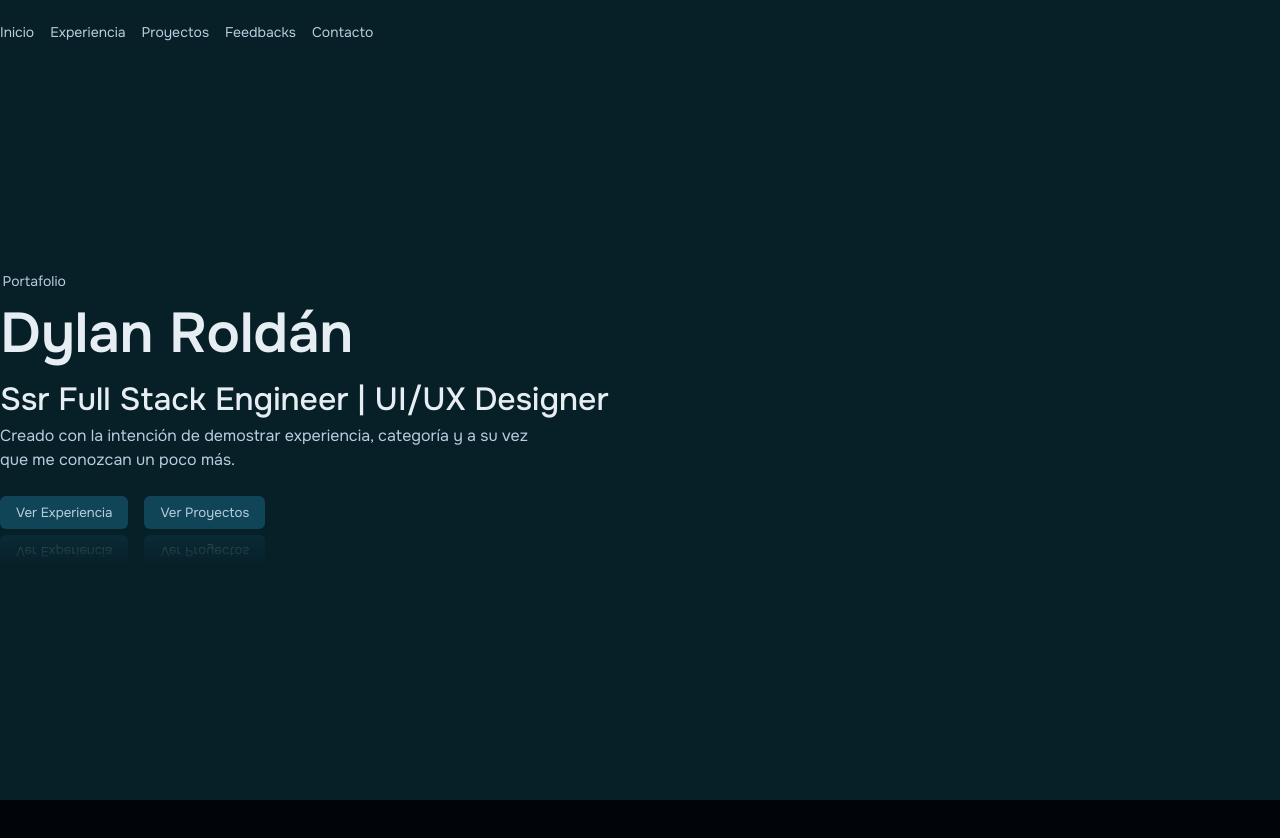
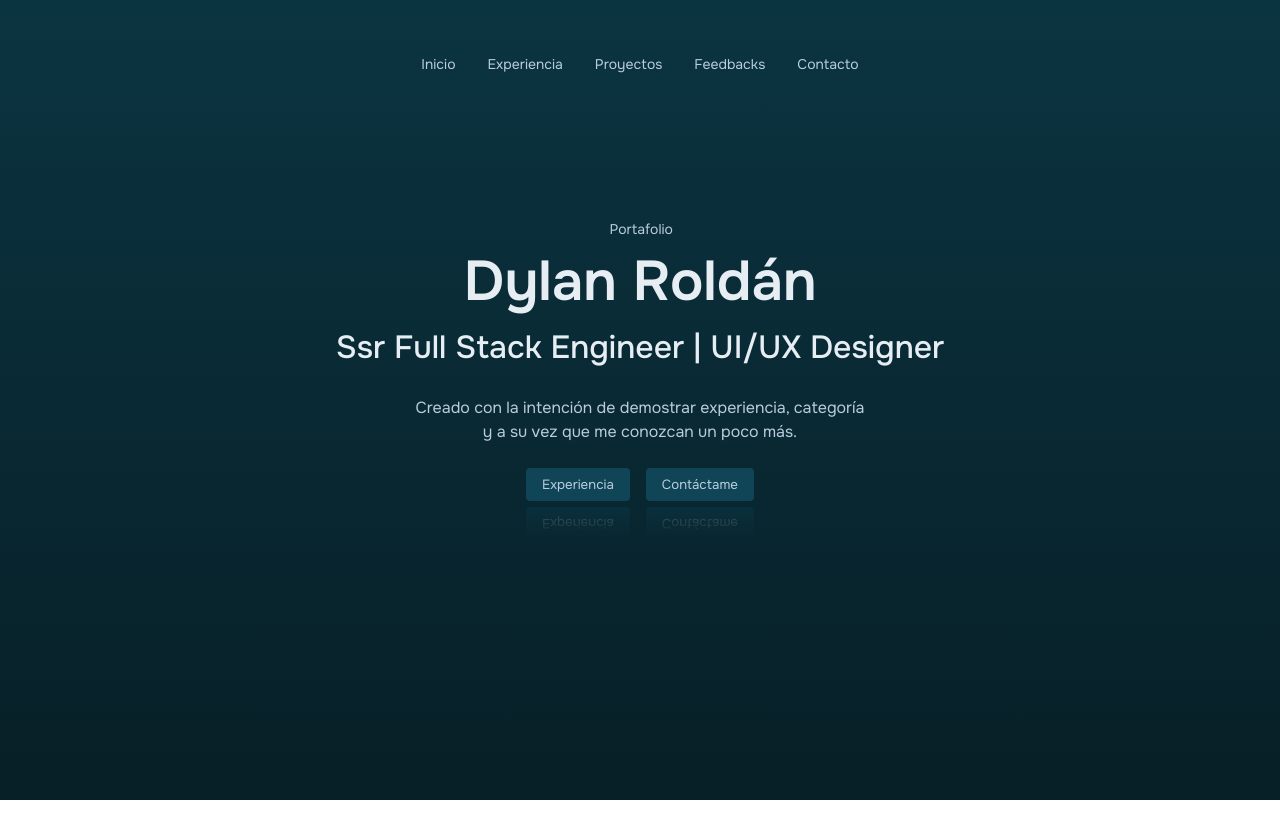
Before and after one commit to DyanDeveloper/portfolio, a React (Vite) app: page / in a window 1280 px wide. Shown: the top 838 px of the page. After the commit the page ends 800 px from the top, so only its background shows below. Built offline with nearby package versions, Linux system fonts and the light colour scheme.

Commit message:
Home View Features

```diff
--- a/src/assets/styles/general.scss
+++ b/src/assets/styles/general.scss
@@ -5,13 +5,18 @@
     box-sizing: border-box;
     padding: 0;
     margin: 0;
+    user-select: #1A7999;
 }
-
+::selection{
+    color: #219BC4;
+    background-color: transparent;
+}
 :root{
     --color-primary: #E6EDF3;
     --color-secondary: #BACDDE;
     --color-body: rgba(1, 4, 9, 1.0);
     --transition-ft: all 0.25s ease-in-out;
+    --max-width: 1115px;
 
     color-scheme: light dark;
     color: var(--color-primary);
@@ -25,8 +30,8 @@
 }
 
 body{
-    min-height: 200vh;
-    background-color: var(--color-body);
+    height: 100vh;
+    background: linear-gradient(0deg, rgba(7,31,39,1) 0%, rgba(11,52,65,1) 100%);
 }
 
 section{
@@ -46,9 +51,8 @@ button{
     -webkit-box-reflect: below 6px linear-gradient(transparent, #00000050);
     transition: var(--transition-ft);
     cursor: pointer;
-    background-color: #0f4557;
     padding: 0.5rem 1rem;
-    border-radius: 6px;
+    border-radius: 4px;
 }
 button:hover{
     color:  var(--color-primary);
@@ -66,8 +70,7 @@ a:hover{
 
 nav, ul{
     width: 100%;
-    max-width: 1280px;
-
+    max-width: var(--max-width);
     margin: auto;
 
     display: flex;
--- a/src/components/Header/Header.scss
+++ b/src/components/Header/Header.scss
@@ -1,9 +1,10 @@
 .header{
     display: flex;
     align-items: center;
+    justify-content: center;
 
     width: 100%;
-    height: 64px;
+    height: 128px;
     position: fixed;
     top: 0;
     right: 0;
--- a/src/components/Navbar/Navbar.scss
+++ b/src/components/Navbar/Navbar.scss
@@ -1,3 +1,10 @@
 .nav-list{
-    justify-content: flex-start;
+    gap: 1rem;
 }
+.nav-path{
+    border-radius: 4px;
+    padding: 0.25rem 0.5rem;
+}
+.nav-path:hover{
+    background-color: #0B3441;
+}
--- a/src/pages/Home/Home.jsx
+++ b/src/pages/Home/Home.jsx
@@ -9,11 +9,12 @@ const Home = () => {
           <h4 className="section-home__h4">Portafolio</h4>
           <h1 className="section-home__h1">Dylan Roldán</h1>
           <h2 className="section-home__h2">Ssr Full Stack Engineer | UI/UX Designer</h2>
+          <br />
           <p className="section-home__p">Creado con la intención de demostrar experiencia, categoría y a su vez que me conozcan un poco más.</p>
           <br />
           <div className="ctas-container">
-            <button type="button">Ver Experiencia</button>
-            <button type="button">Ver Proyectos</button>
+            <button type="button" className="home-cta">Experiencia</button>
+            <button type="button" className="home-cta">Contáctame</button>
           </div>
         </div>
       </section>
--- a/src/pages/Home/Home.scss
+++ b/src/pages/Home/Home.scss
@@ -1,16 +1,18 @@
 .section-home{
-    flex-direction: column;
-    align-items: flex-start;
-    height: 100vmin;
-    background-color: rgba(7,31,39,1);
+    height: 90vmin;
+
 }
 .section-home__container{
+    width: 100%;
+    max-width: var(--max-width);
+    margin: auto;
+
     display: flex;
     flex-direction: column;
-    align-items: flex-start;
-    width: 100%;
-    max-width: 1280px;
-    margin: auto;
+    align-items: center;
+    justify-content: center;
+    text-align: center;
+
 }
 .section-home__h4{
     font-size: 0.875rem;
@@ -27,7 +29,7 @@
     font-weight: 500;
 }
 .section-home__p{
-    max-width: 550px;
+    max-width: 450px;
     font-size: 1rem;
     color: var(--color-secondary);
 }
@@ -36,3 +38,10 @@
     align-items: center;
     gap: 1rem;
 }
+.home-cta{
+    outline: 2px solid transparent;
+    background-color: #0f4557;
+}
+.home-cta:hover{
+    outline-color: #0f4557;
+}
```
